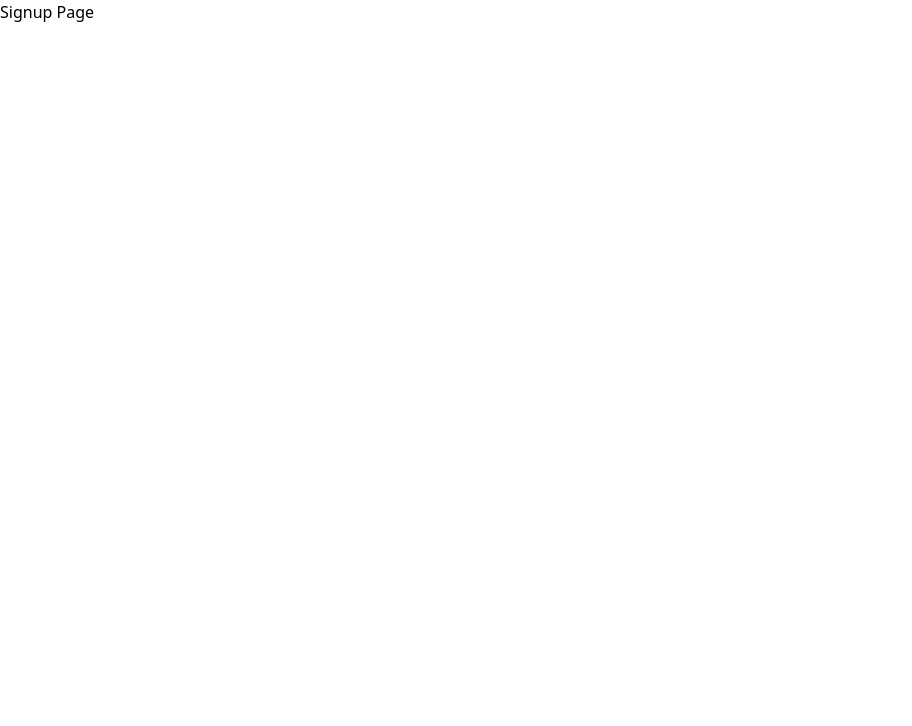
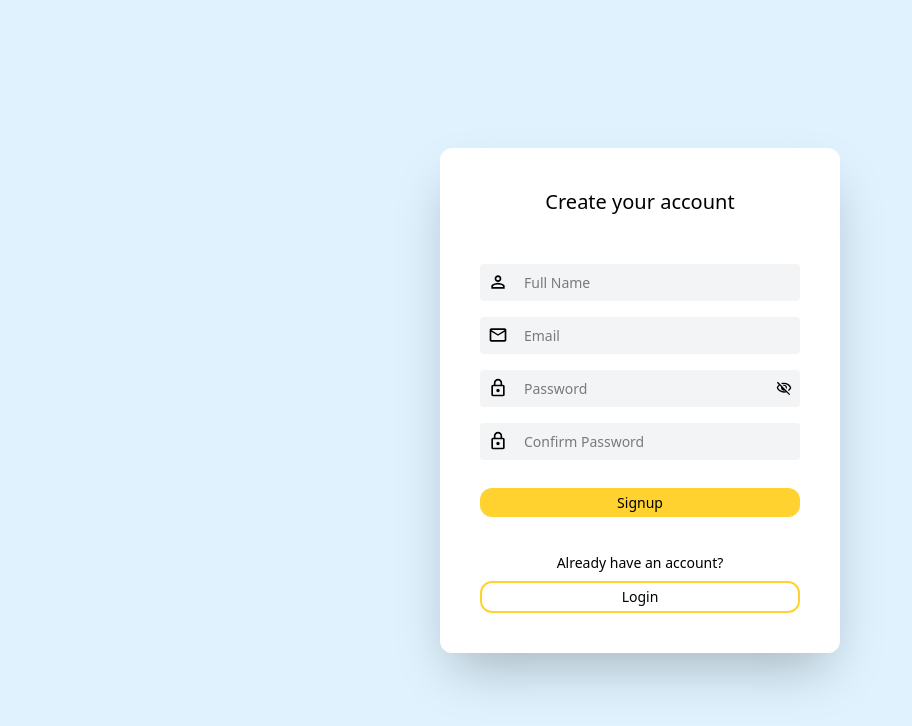
Before and after one commit to SebileGrgl/heraninda-case-study, a React (Vite) app: page /signup in a window 1280 px wide. Shown: the top 726 px of the page, without its empty margins (0-912 px from the left). Built offline with nearby package versions, Linux system fonts and the light colour scheme.

Commit message:
Signup page was created and signup operations set up.

```diff
--- /dev/null
+++ b/src/components/SignupForm.tsx
@@ -0,0 +1,96 @@
+import { SignupFormProps } from "../types";
+import emailIcon from "../assets/mail.svg";
+import lockIcon from "../assets/lock.svg";
+import visibilityIcon from "../assets/visibility.svg";
+import visibilityOffIcon from "../assets/visibility-off.svg";
+import profileIcon from "../assets/person.svg";
+import { useState } from "react";
+import { Link } from "react-router-dom";
+
+const SignupForm = ({
+  handleChange,
+  signupUser,
+  formData,
+}: SignupFormProps) => {
+  const [passwordVisible, setPasswordVisible] = useState(false);
+
+  function togglePasswordVisibility() {
+    setPasswordVisible((prevPasswordVisible) => !prevPasswordVisible);
+  }
+
+  return (
+    <form onSubmit={(e) => signupUser(e)} className="mt-12 flex flex-col gap-4">
+      <div className="flex items-center gap-4 bg-gray-100 p-2 rounded">
+        <img src={profileIcon} alt="person-icon" className="w-5" />
+        <input
+          className="text-[14px] focus:outline-none"
+          type="text"
+          placeholder="Full Name"
+          name="fullName"
+          onChange={handleChange}
+          value={formData.fullName}
+        />
+      </div>
+      <div className="flex items-center gap-4 bg-gray-100 p-2 rounded">
+        <img src={emailIcon} alt="mail-icon" className="w-5" />
+        <input
+          className="text-[14px] focus:outline-none"
+          type="email"
+          placeholder="Email"
+          name="email"
+          onChange={handleChange}
+          value={formData.email}
+        />
+      </div>
+      <div className="flex justify-between items-center  bg-gray-100 p-2 rounded">
+        <div className="flex items-center gap-4 ">
+          <img className="w-5 " src={lockIcon} alt="lock icon" />
+          <input
+            className="text-[14px] focus:outline-none"
+            onChange={handleChange}
+            name="password"
+            type={passwordVisible ? "text" : "password"}
+            placeholder="Password"
+            value={formData.password}
+          />
+        </div>
+        <img
+          src={passwordVisible ? visibilityIcon : visibilityOffIcon}
+          alt="toggle password visibility"
+          onClick={togglePasswordVisibility}
+          className="w-4 cursor-pointer"
+        />
+      </div>
+      <div className="flex items-center gap-4 bg-gray-100 p-2 rounded">
+        <img className="w-5 " src={lockIcon} alt="lock icon" />
+        <input
+          className="text-[14px] focus:outline-none"
+          onChange={handleChange}
+          name="confirmPassword"
+          type={passwordVisible ? "text" : "password"}
+          placeholder="Confirm Password"
+          value={formData.confirmPassword}
+        />
+      </div>
+      <input
+        type="submit"
+        value="Signup"
+        className="bg-amber-300 rounded-xl py-[4px] text-[14px] mt-3 cursor-pointer active:bg-amber-400"
+      />
+
+      <div className="mt-5">
+        <p className="flex justify-center items-center text-sm">
+          Already have an account?
+        </p>
+        <Link
+          className="border-amber-300 border-2 rounded-xl py-[4px] text-sm flex justify-center items-center mt-2 cursor-pointer active:bg-amber-300 "
+          to="/login"
+        >
+          Login
+        </Link>
+      </div>
+    </form>
+  );
+};
+
+export default SignupForm;
--- a/src/pages/LoginPage.tsx
+++ b/src/pages/LoginPage.tsx
@@ -7,7 +7,7 @@ import { ToastContainer, toast } from "react-toastify";
 import "react-toastify/dist/ReactToastify.css";
 
 const mockUser: User = {
-  name: "Max Verstappen",
+  fullName: "Max Verstappen",
   email: "max@gmail.com",
   password: "max1234",
 };
@@ -52,9 +52,13 @@ const LoginPage = () => {
     e.preventDefault();
     const { email, password } = formData;
     if (email && password) {
-      const isDataMatched =
-        mockUser.email === email && mockUser.password === password;
-      if (isDataMatched) {
+      const userList = localStorage.getItem("userList");
+      const userListData = userList ? JSON.parse(userList) : [];
+      const matchedUser = userListData.find(
+        (user: User) => user.email === email
+      );
+
+      if (matchedUser) {
         login(mockUser);
         navigate("/");
         toast.success("Successfully logged in!");
--- a/src/pages/SignupPage.tsx
+++ b/src/pages/SignupPage.tsx
@@ -1,5 +1,96 @@
+import { ChangeEvent, FormEvent, useState } from "react";
+import { useNavigate } from "react-router-dom";
+import { SignupData } from "../types";
+import { toast, ToastContainer } from "react-toastify";
+import SignupForm from "../components/SignupForm";
+
 const SignupPage = () => {
-  return <div>Signup Page</div>;
+  const navigate = useNavigate();
+  const [formData, setFormData] = useState<SignupData>({
+    fullName: "",
+    email: "",
+    password: "",
+    confirmPassword: "",
+  });
+
+  const signupUser = async (e: FormEvent<HTMLFormElement>) => {
+    e.preventDefault();
+
+    const { fullName, email, password, confirmPassword } = formData;
+
+    const isFormValid = fullName && email && password && confirmPassword;
+
+    if (!isFormValid) {
+      toast.warn("Please fill in all the fields");
+      return;
+    }
+
+    const isPasswordMatch = password === confirmPassword;
+    const passwordRegex = /^(?=.*[a-z])(?=.*[A-Z])(?=.*\d)[a-zA-Z\d\S]{6,}$/;
+    const isPasswordAvailable = passwordRegex.test(password);
+
+    if (!isPasswordAvailable) {
+      toast.warn(
+        "Password must be minimum 6 characters, at least one uppercase letter, one lowercase letter and one number"
+      );
+      return;
+    }
+
+    if (!isPasswordMatch) {
+      toast.warn("Passwords do not match");
+      return;
+    }
+
+    if (isFormValid && isPasswordAvailable && isPasswordMatch) {
+      const userList = localStorage.getItem("userList");
+      const userListData = userList ? JSON.parse(userList) : [];
+
+      const isAlreadyRegistered = userListData.find(
+        (user: SignupData) => user.email === email
+      );
+
+      if (isAlreadyRegistered) {
+        toast.error(
+          "This email is already registered. Please use a different email."
+        );
+        return;
+      }
+
+      const newUser = { fullName, email, password };
+      const updatedUserListData = [...userListData, newUser];
+      localStorage.setItem("userList", JSON.stringify(updatedUserListData));
+
+      toast.success("Signup successful!");
+      navigate("/");
+    } else {
+      toast.error("Signup failed. Please try again.");
+    }
+  };
+
+  function handleChange(e: ChangeEvent<HTMLInputElement>) {
+    const { name, value } = e.target;
+
+    setFormData({
+      ...formData,
+      [name]: value,
+    });
+  }
+  return (
+    <div className="bg-sky-100 w-screen h-screen flex justify-center items-center ">
+      <div className="  bg-white p-10 md:w-[400px] rounded-xl shadow-2xl">
+        <h1 className="flex justify-center items-center text-xl font-light">
+          Create your account
+        </h1>
+
+        <SignupForm
+          handleChange={handleChange}
+          signupUser={signupUser}
+          formData={formData}
+        />
+      </div>
+      <ToastContainer />
+    </div>
+  );
 };
 
 export default SignupPage;
```
Also changed, not shown: src/types.ts (+12 -1 lines).
